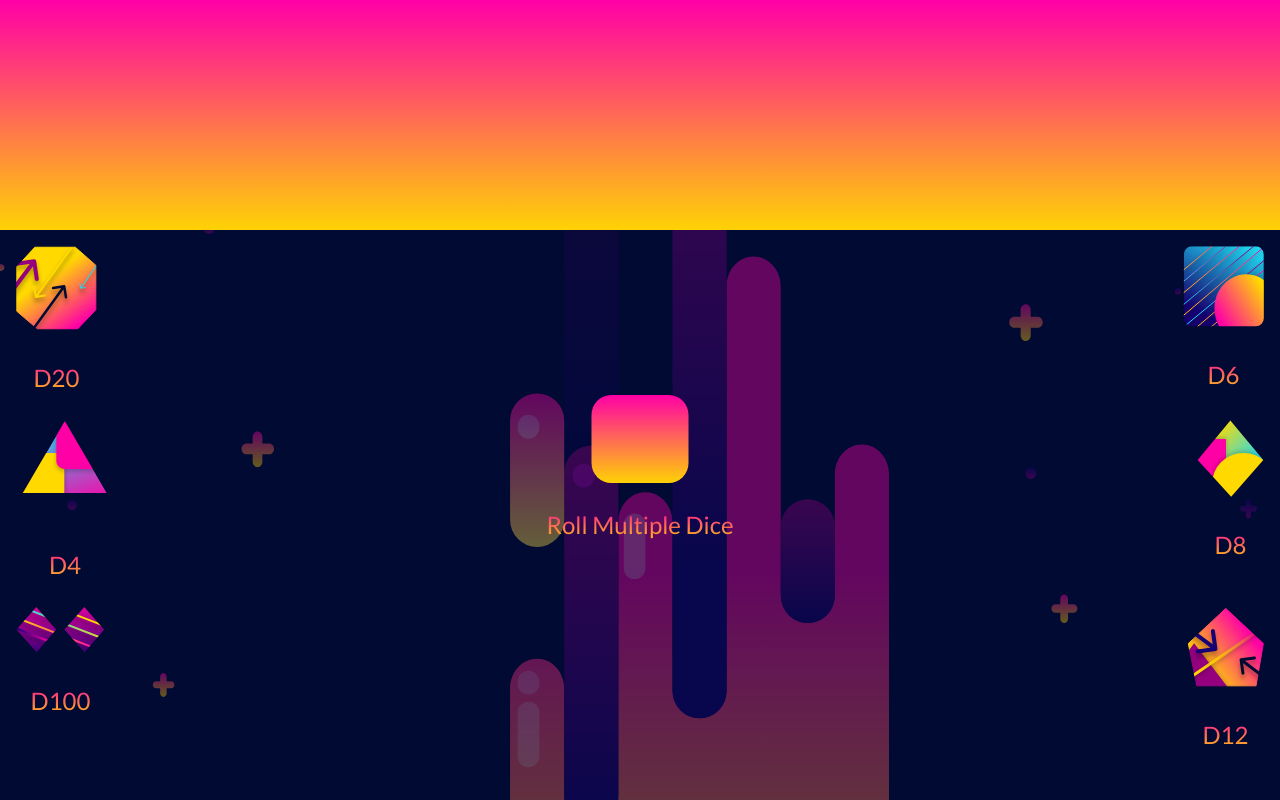
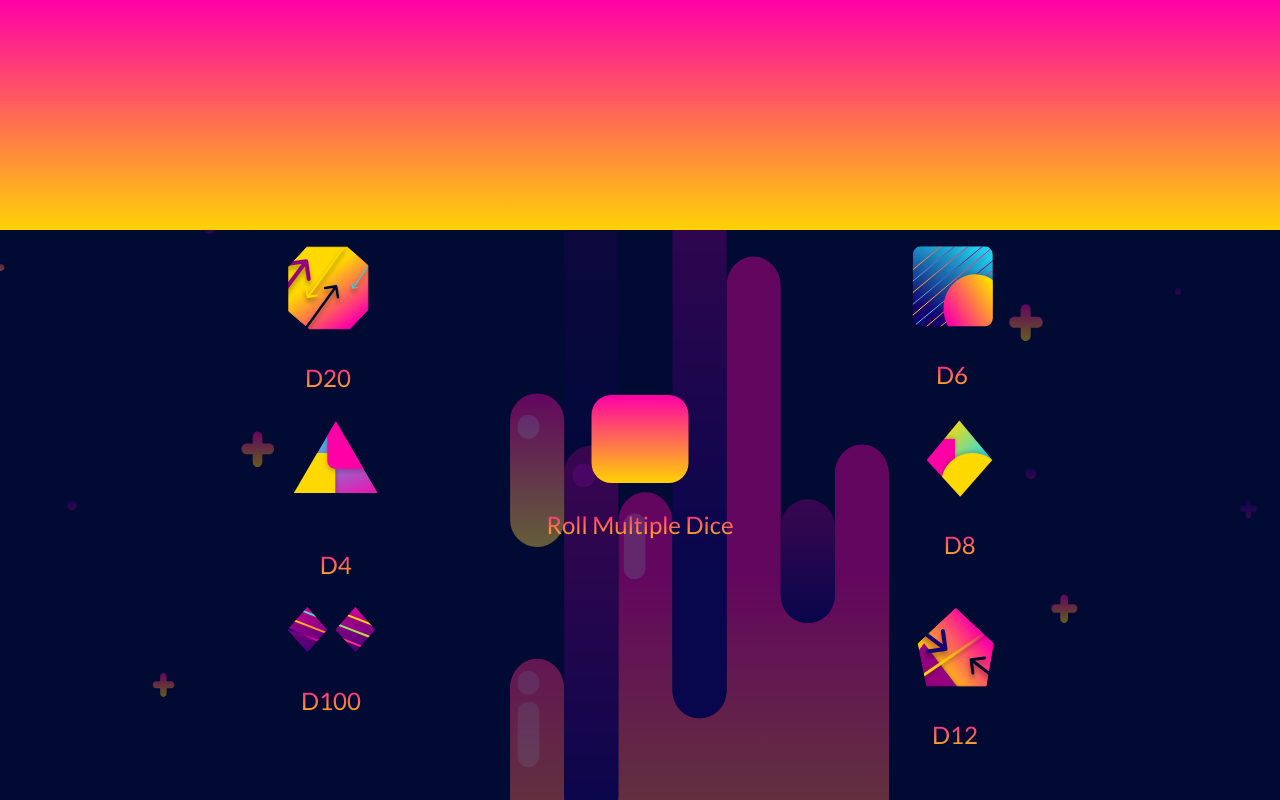
Before and after one commit to brianmcoates/digidice, a website built with webpack: page index.html in a window 1280 px wide. Built offline with nearby package versions, Linux system fonts and the light colour scheme.

Commit message:
fixes layout on large

```diff
--- a/main.css
+++ b/main.css
@@ -70,6 +70,10 @@ body{
         background: url("background_lg.svg") no-repeat center;
     }
 
+    .flex{
+        justify-content: space-around;
+    }
+
     .center-screen {
         position: absolute;
         transform: translate(-50%);
```
